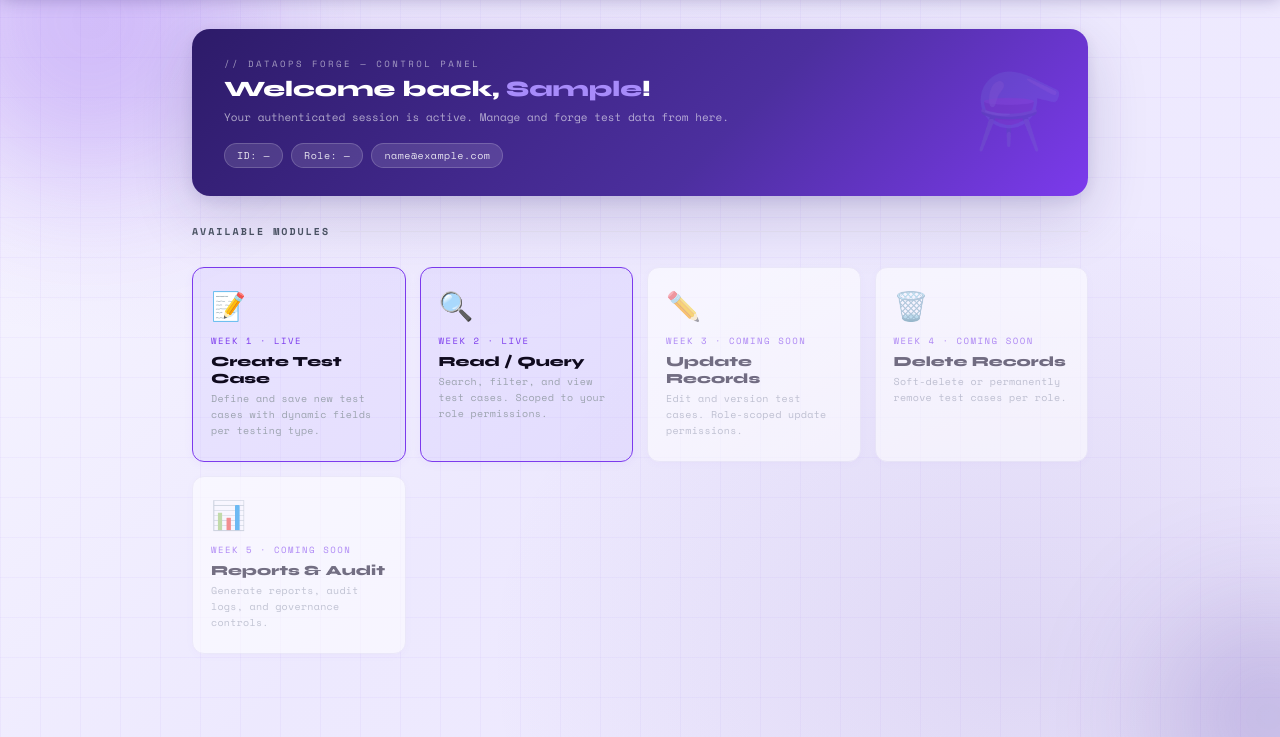
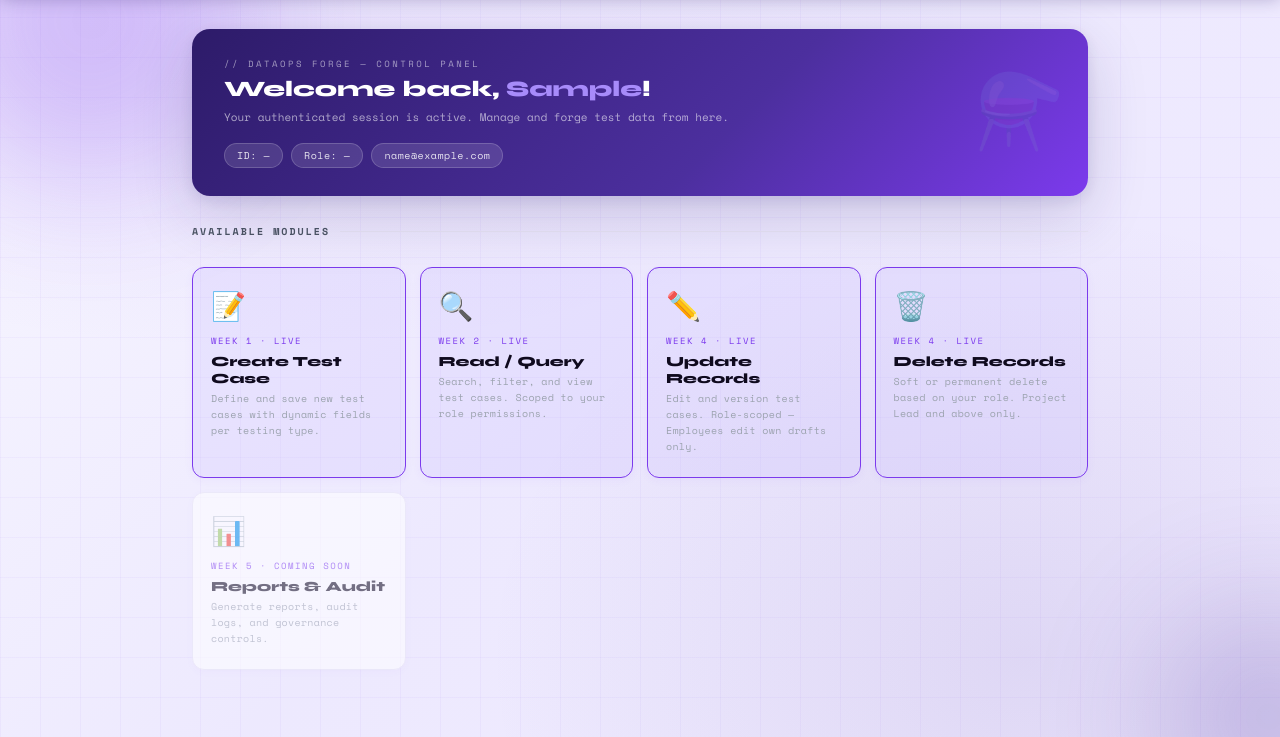
Before and after one commit to Aura2405/DataOps-Forge, a website: page public/test.html in a window 1280 px wide. Shown: the part 63-800 px from the top of the page. Drawn offline with nearby package versions, Linux system fonts and the light colour scheme; sample sign-in values are in the browser's storage.

Commit message:
Dashboard update for Update and Delete

```diff
--- a/public/test.html
+++ b/public/test.html
@@ -223,20 +223,20 @@
         </a>
 
         <!-- UPDATE -->
-        <div class="feature-tile locked">
+        <a href="update_test.html" class="feature-tile active">
           <span class="ft-icon">✏️</span>
-          <div class="ft-week">Week 3 · Coming Soon</div>
+          <div class="ft-week">Week 4 · Live</div>
           <div class="ft-title">Update Records</div>
-          <div class="ft-desc">Edit and version test cases. Role-scoped update permissions.</div>
-        </div>
+          <div class="ft-desc">Edit and version test cases. Role-scoped — Employees edit own drafts only.</div>
+        </a>
 
         <!-- DELETE -->
-        <div class="feature-tile locked">
+        <a href="delete_test.html" class="feature-tile active">
           <span class="ft-icon">🗑️</span>
-          <div class="ft-week">Week 4 · Coming Soon</div>
+          <div class="ft-week">Week 4 · Live</div>
           <div class="ft-title">Delete Records</div>
-          <div class="ft-desc">Soft-delete or permanently remove test cases per role.</div>
-        </div>
+          <div class="ft-desc">Soft or permanent delete based on your role. Project Lead and above only.</div>
+        </a>
 
         <!-- REPORTS -->
         <div class="feature-tile locked">
```
